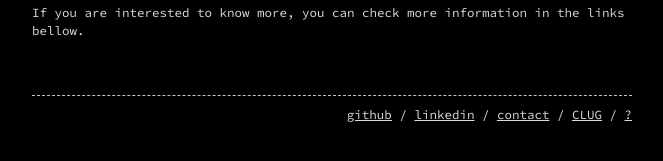
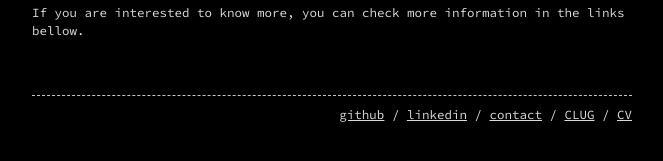
Before and after one commit to Deoxizn/deoxizn.github.io, a Jekyll site: the page built from index.md, in a window 1280 px wide. Shown: the part 672-833 px from the top of the page, without its empty margins (308-971 px from the left). Built offline with Jekyll 4.4.1, drawn with Linux system fonts in a browser that asks for light colours.

```diff
--- a/_config.yml
+++ b/_config.yml
@@ -13,7 +13,7 @@ footer:
     <a href="www.linkedin.com/in/david-garcia-318a3ba7" target="_blank" rel="noopener noreferrer">linkedin</a> /
     <a href="mailto:devi@dirty.pizza" target="_blank" rel="noopener noreferrer">contact</a> /
     <a href="https://cochiselinuxusergroup.org/" target="_blank" rel="noopener noreferrer">CLUG</a> /
-    <a href="" target="_blank" rel="noopener noreferrer">?</a>
+    <a href="DavidGarciaResume.pdf" target="_blank" rel="noopener noreferrer">CV</a>
 
 # Build settings
 markdown: kramdown
```
